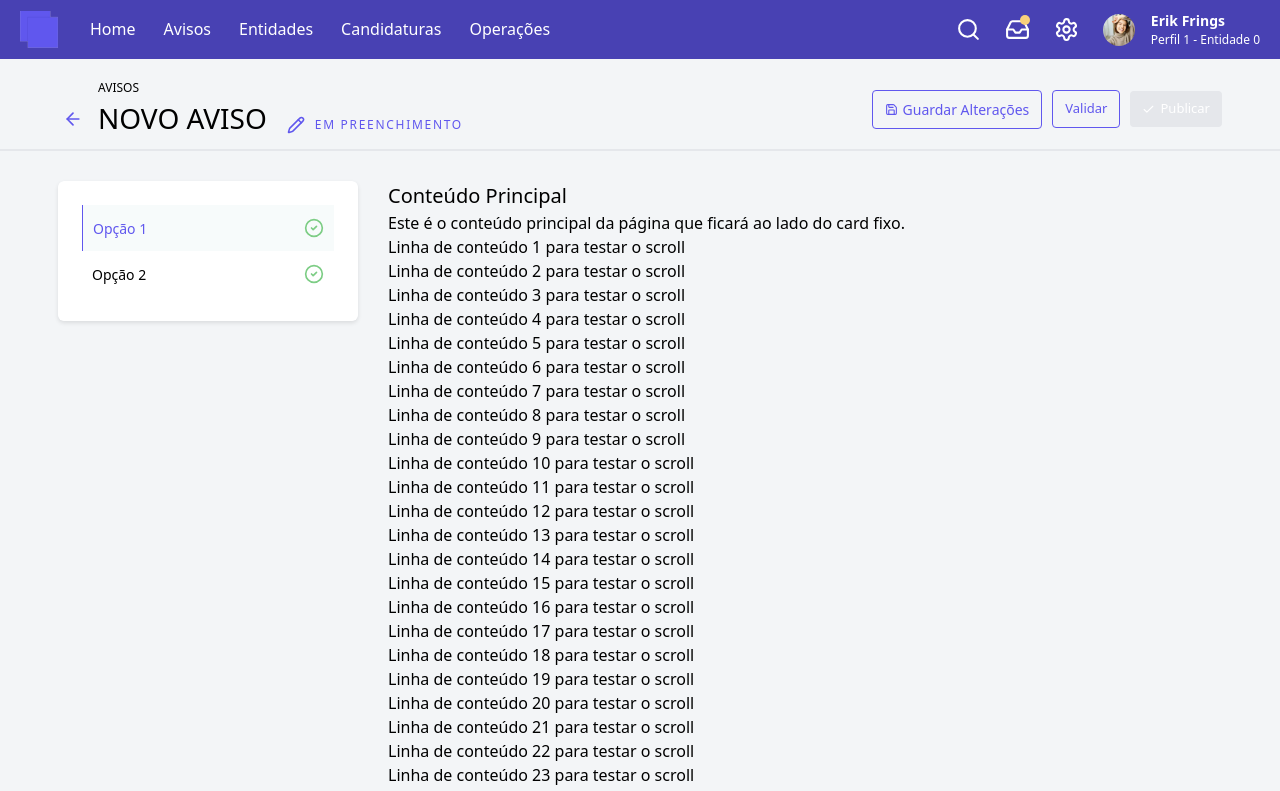
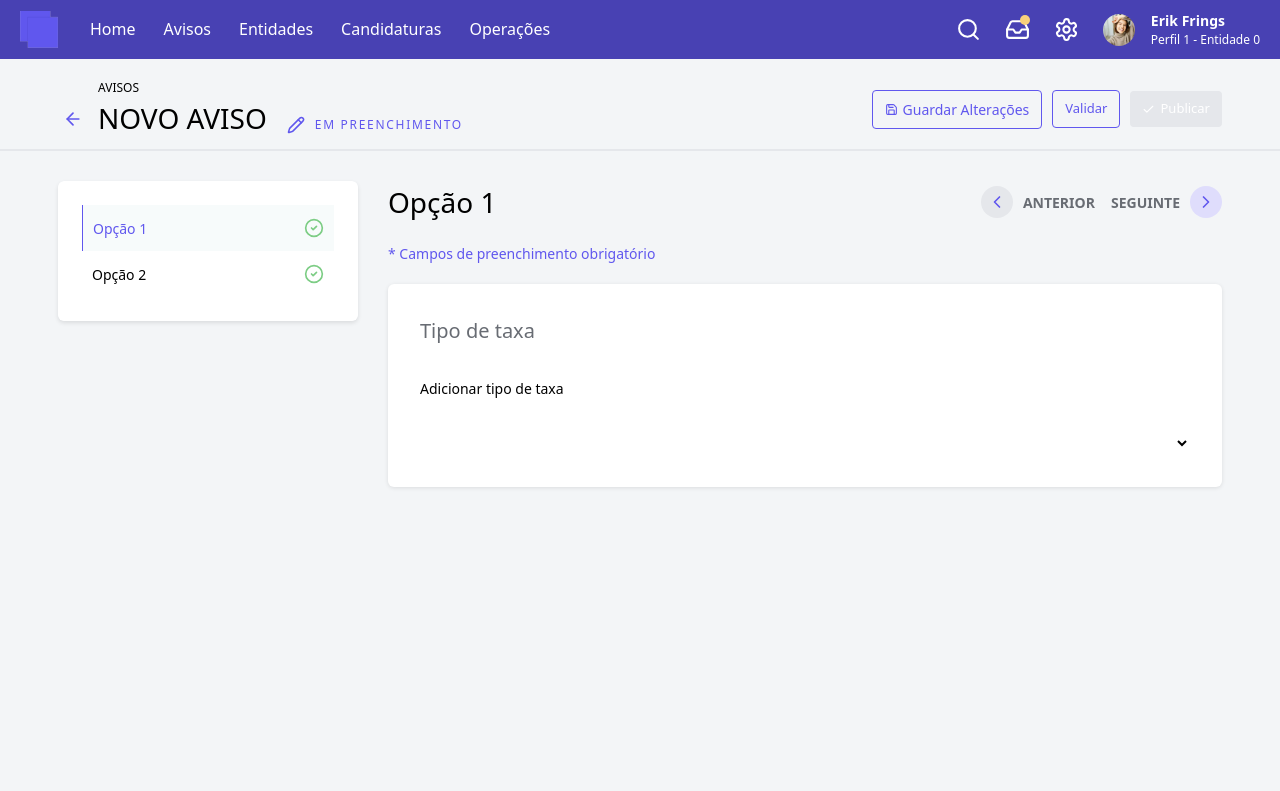
Before and after one commit to lucasfariaswrightia/desafio24, a Next.js app: page / in a window 1280 px wide. Shown: the top 791 px of the page. Built offline with nearby package versions, Linux system fonts and the light colour scheme.

Commit message:
save changes

```diff
--- a/src/app/globals.css
+++ b/src/app/globals.css
@@ -13,13 +13,14 @@
     --dark: #212c46;
     --success: #7DCD85;
     --text: #141A29;
+    --gray-text: #686C73;
 
 
     /* Fonts and Typography  */
     --font-family: "Roboto", sans-serif;
     --h1: 28px;
-    --h2: 20px;
-    --h3: 18px;
+    --h2: 28px;
+    --h3: 20px;
     --p: 16px;
     --span: 14px;
 
--- a/src/app/page.tsx
+++ b/src/app/page.tsx
@@ -3,15 +3,22 @@
 import ProgressList from '@/components/cards/ProgressList'
 import Divider from '@/components/global/Divider'
 import '@/styles/Home.css'
-import { useState } from "react"
+import { useCallback, useState } from "react"
 import { LuArrowLeft, LuCheck, LuPencil, LuSave } from 'react-icons/lu'
 import { progressListItems as li } from '@/utils/ProgressListItems'
+import { itemProps } from '@/types/ProgressListType'
+import RenderItemContent from '@/components/cards/RenderItemContent'
 
 
 
 export default function Home() {
 
-  const [listItems, setListItems] = useState(li)
+  const [listItems, setListItems] = useState<itemProps[]>(li)
+  const [itemContent, setItemContent] = useState<itemProps>(li[0])
+
+  const handleSelectItem = useCallback((item: itemProps) => {
+    setItemContent(item)
+  }, [])
 
   return (
     <main>
@@ -59,18 +66,16 @@ export default function Home() {
           <aside>
             <ProgressList
               items={listItems}
+              setItemSelected={handleSelectItem}
             />
           </aside>
 
-          <div>
-            <h2>Conteúdo Principal</h2>
-            <p>Este é o conteúdo principal da página que ficará ao lado do card fixo.</p>
-
-            {/* Conteúdo para testar o scroll */}
-            {Array(60).fill("").map((_, index) => (
-              <p key={index}>Linha de conteúdo {index + 1} para testar o scroll</p>
-            ))}
-          </div>
+          {itemContent &&
+            <RenderItemContent
+              item={itemContent}
+              index={listItems.findIndex(i => i === itemContent)}
+            />
+          }
         </div>
       </div>
     </main>
--- a/src/components/cards/ProgressList.tsx
+++ b/src/components/cards/ProgressList.tsx
@@ -1,19 +1,21 @@
 "use client"
 
 import { itemProps } from '@/types/ProgressListType'
-import React, { useState } from 'react'
+import React, { Dispatch, SetStateAction, useState } from 'react'
 import { LuCircleCheck } from 'react-icons/lu'
 
 interface props {
     items: itemProps[]
+    setItemSelected: (item: itemProps) => void
 }
 
-export default function ProgressList({ items }: props) {
+export default function ProgressList({ items, setItemSelected }: props) {
 
-    const [itemSelected, setItemSelected] = useState(0)
+    const [itemIndex, setItemIndex] = useState(0)
 
     function onPressItem(item: itemProps, index: number) {
-        setItemSelected(index)
+        setItemSelected(item)
+        setItemIndex(index)
     }
 
     return (
@@ -22,11 +24,12 @@ export default function ProgressList({ items }: props) {
             {items.map((i, index) => {
                 return (
                     <button
+                        key={index}
                         style={{
-                            color: itemSelected == index ? '#6057EE' : '',
-                            background: itemSelected == index ? '#ECF4F666' : '',
-                            borderLeftWidth: itemSelected == index ? 1 : 0,
-                            borderLeftColor: itemSelected == index ? '#6057EE' : ''
+                            color: itemIndex == index ? '#6057EE' : '',
+                            background: itemIndex == index ? '#ECF4F666' : '',
+                            borderLeftWidth: itemIndex == index ? 1 : 0,
+                            borderLeftColor: itemIndex == index ? '#6057EE' : ''
                         }}
                         onClick={() => onPressItem(i, index)}
                     >
--- /dev/null
+++ b/src/components/cards/RenderItemContent.tsx
@@ -0,0 +1,79 @@
+"use client"
+
+import React from 'react'
+import { itemProps } from '@/types/ProgressListType'
+import { LuChevronLeft, LuChevronRight } from 'react-icons/lu'
+
+interface props {
+    item: itemProps
+    index: any
+}
+
+export default React.memo(function RenderItemContent({ item, index }: props) {
+    return (
+        <div className='rendered-content'>
+
+            {/* content header */}
+            <div>
+
+                {/* item title */}
+                <h2>Opção {index + 1}</h2>
+
+                {/* previous and next button */}
+                <div>
+
+                    {/* previous button */}
+                    <button>
+                        <div
+                            style={{
+                                height: 32,
+                                width: 32,
+                                borderRadius: 16,
+                                backgroundColor: '#E5E7EB',
+                                alignContent: 'center',
+                                justifyItems: 'center'
+                            }}
+                        >
+                            <LuChevronLeft className='icon' size={20} />
+                        </div>
+                        <span>ANTERIOR</span>
+                    </button>
+
+                    {/* next button */}
+                    <button>
+                        <span>SEGUINTE</span>
+                        <div
+                            style={{
+                                height: 32,
+                                width: 32,
+                                borderRadius: 16,
+                                backgroundColor: '#DFDDFC',
+                                alignContent: 'center',
+                                justifyItems: 'center'
+                            }}
+                        >
+                            <LuChevronRight className='icon' size={20} />
+                        </div>
+                    </button>
+
+                </div>
+
+            </div>
+
+            <p className='text-[var(--primary-color)]' style={{ fontSize: 14 }}>* Campos de preenchimento obrigatório</p>
+
+            <div className="card">
+
+                <h3>Tipo de taxa</h3>
+
+                <span>Adicionar tipo de taxa</span>
+
+                <select name="" id="">
+
+                </select>
+
+            </div>
+
+        </div>
+    )
+})
--- a/src/styles/Home.css
+++ b/src/styles/Home.css
@@ -115,11 +115,10 @@ main {
     padding: 24px;
     display: flex;
     flex-direction: column;
-
 }
 
 /* conteúdo principal ao lado do card */
-.main-content > div:last-child {
+.rendered-content {
     flex: 1; /* Faz o conteúdo principal ocupar o espaço restante */
 }
 
@@ -132,10 +131,63 @@ main {
     align-items: center;
     padding: 0 10px;
 
-    & span {
+    span {
         font-size: 14px;
         font-weight: 400;
     }
+}
+
+
+/* item content where the values will be shown */
+.rendered-content {
+    display: flex;
+    flex-direction: column;
+    gap: 20px;
+
+    h2 {
+        font-weight: 300;
+    }
+
+    /* card for render the content */
+    .card {
+        background-color: white;
+        padding: 32px;
+        display: flex;
+        flex-direction: column;
+        gap: 32px;
+        border-radius: 6px;
+        box-shadow: 0 1px 4px rgba(0, 0, 0, 0.1);
+
+        h3 {
+            font-weight: 400;
+            color: var(--gray-text);
+        }
+
+    }
+}
+
+/* item content header */
+.rendered-content > div:first-child {
+    display: flex;
+    align-items: center;
+    justify-content: space-between;
+}
+
+/* top buttons to previous and next */
+.rendered-content > div > div {
+    display: flex;
+    align-items: center;
+    gap: 16px;
+}
+
+/* especific button from the style above */
+.rendered-content > div > div > button {
+    display: flex;
+    align-items: center;
+    gap: 10px;
+    font-size: 13px;
+    font-weight: 600;
+    color: var(--gray-text);
 }
 
 /* responsividade para o layout principal */
```
